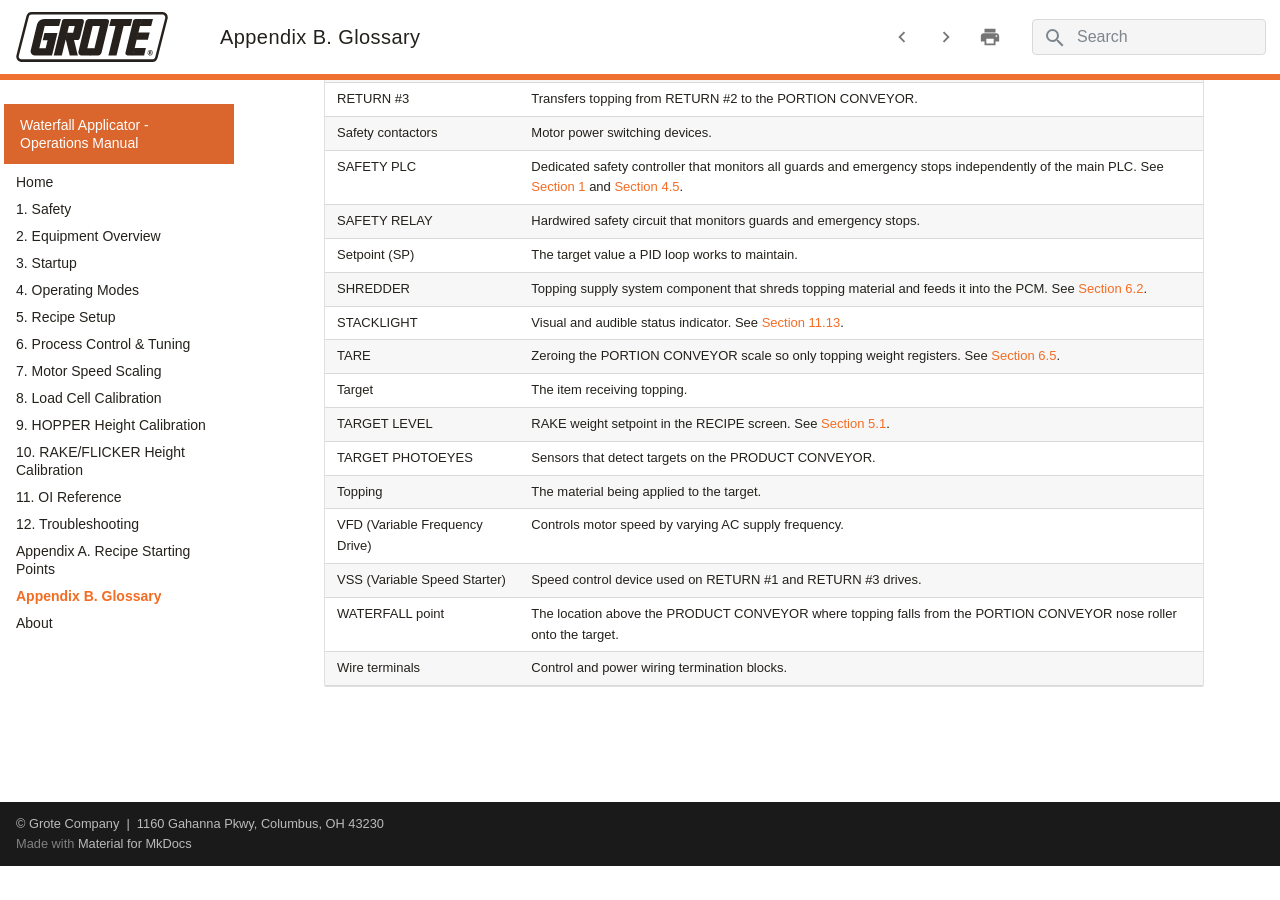
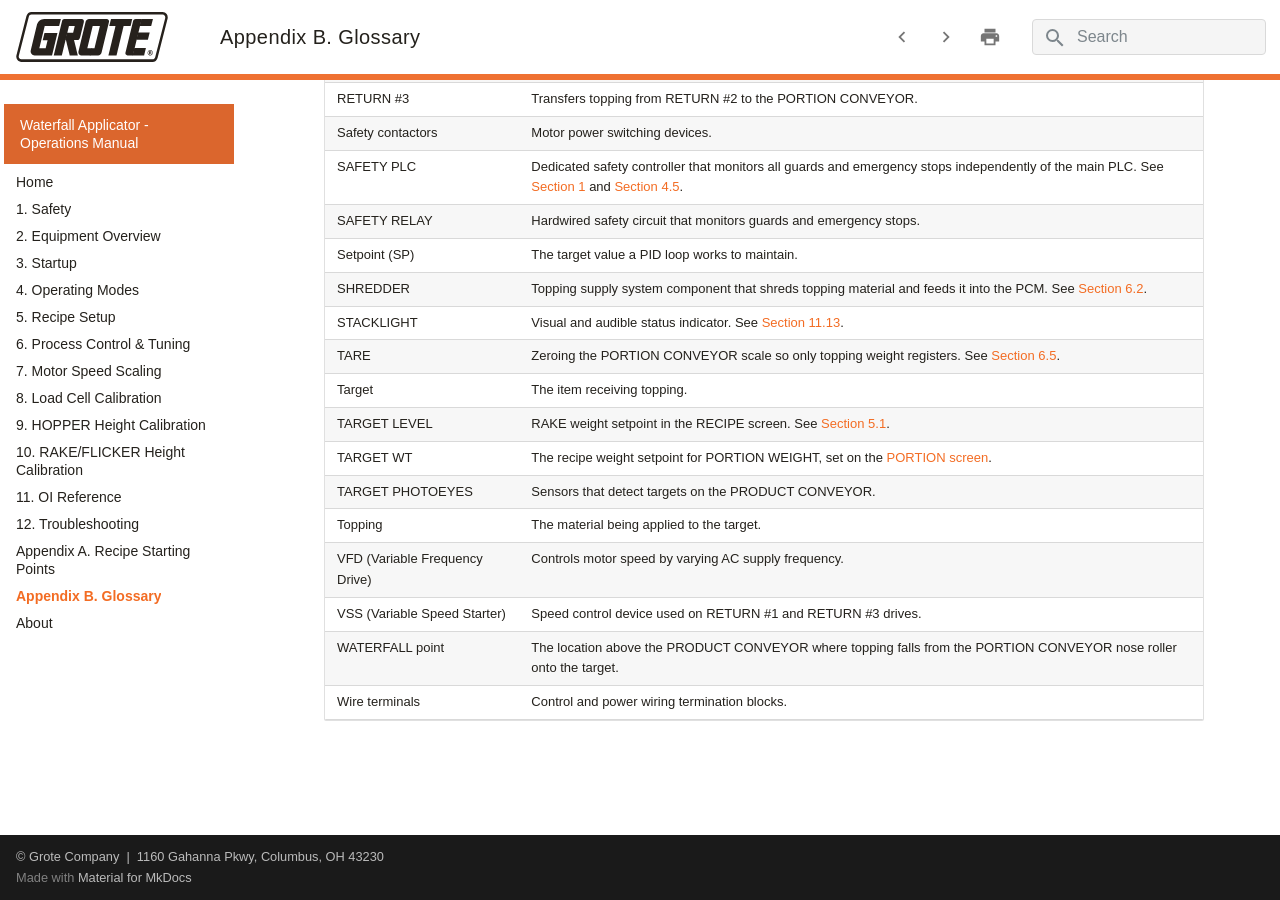
Before and after one commit to jbautista-grotecompany/waterfall-manual, an MkDocs documentation site: the page built from docs/sections/appendix-b.md, in a window 1280 px wide and 900 px high, scrolled down 1991 px. Built offline with MkDocs 1.6.1 and Material for MkDocs 9.7.7, drawn with Linux system fonts in a browser that asks for light colours; some web fonts are replaced; comment, search, counter and statistics services are not loaded; before the commit the page ends 2857 px from its top, so only the background shows below that.

Commit message:
Section 4.5 BYPASS guard split, Section 6 rewrite (Operating Principle, HOPPER LEVEL widget, Underfill/Balanced/Overfill), PORTION WEIGHT terminology standardized, appendix B SAFETY PLC/SAFETY RELAY/TARGET WT entries_051026

```diff
--- a/docs/sections/appendix-b.md
+++ b/docs/sections/appendix-b.md
@@ -56,6 +56,7 @@
 | TARE | Zeroing the PORTION CONVEYOR scale so only topping weight registers. See [Section 6.5](06-process-control.md#65-portion-conveyor-pid-control-portion-weight). |
 | Target | The item receiving topping. |
 | TARGET LEVEL | RAKE weight setpoint in the RECIPE screen. See [Section 5.1](05-recipe-setup.md#51-recipe-screen-field-reference). |
+| TARGET WT | The recipe weight setpoint for PORTION WEIGHT, set on the [PORTION screen](11-oi-reference.md#114-portion-screen). |
 | TARGET PHOTOEYES | Sensors that detect targets on the PRODUCT CONVEYOR. |
 | Topping | The material being applied to the target. |
 | VFD (Variable Frequency Drive) | Controls motor speed by varying AC supply frequency. |
```
